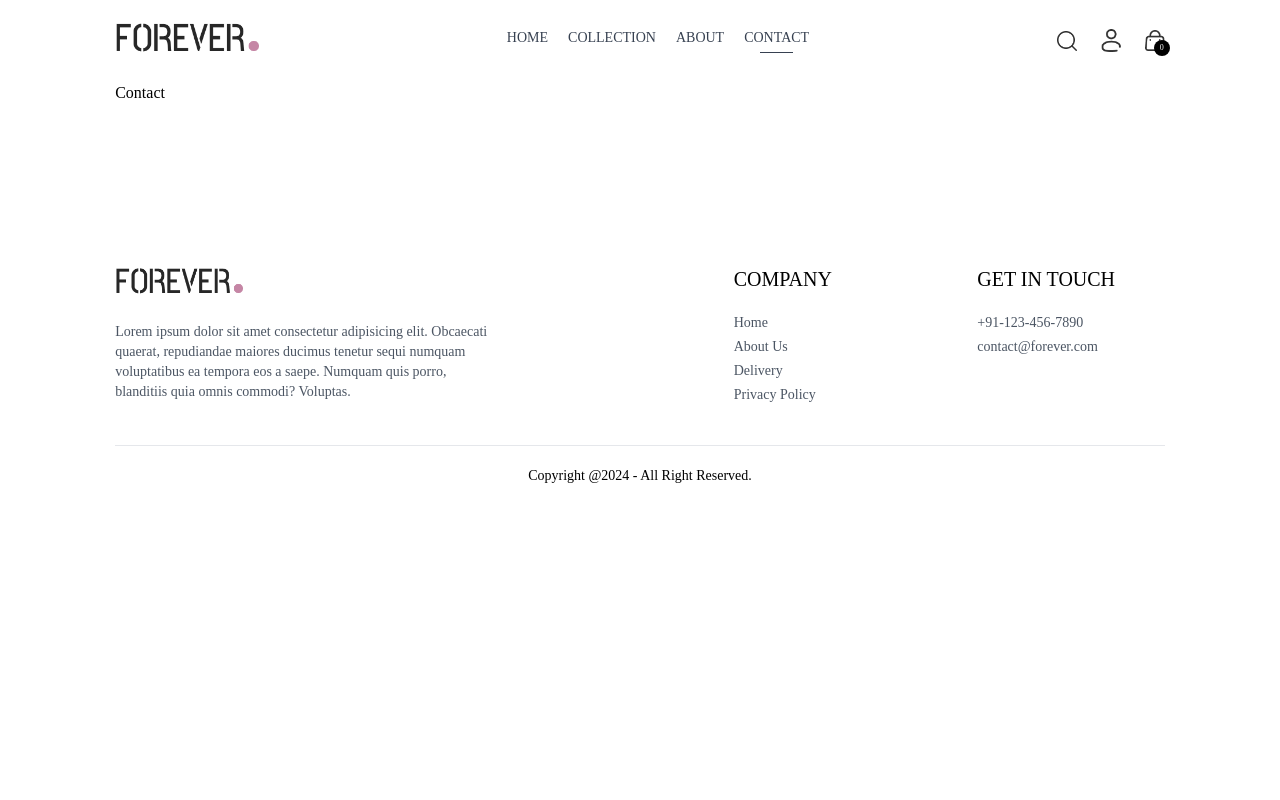
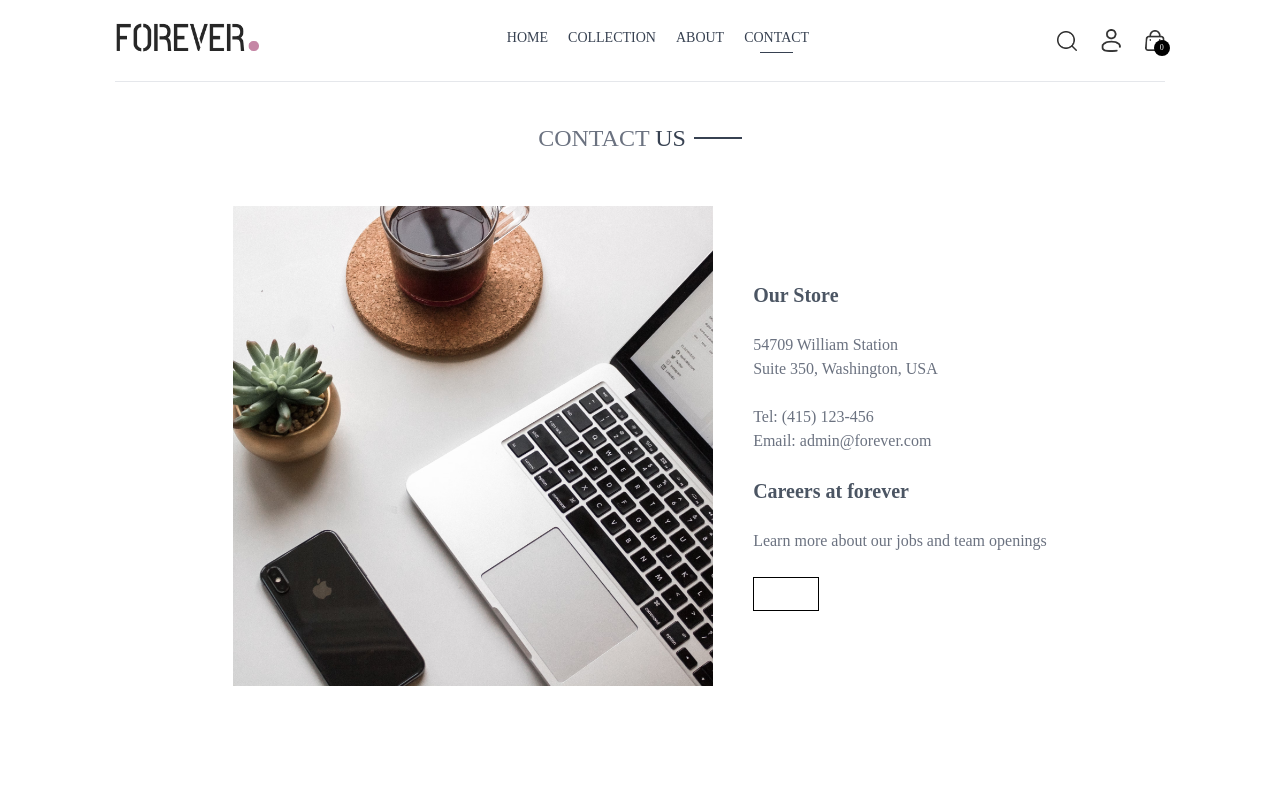
Before and after one commit to AkramExp/forever-ecommerce, a React (Vite) app in the folder frontend/: page /contact in a window 1280 px wide. Shown: the top 800 px of the page. Built offline with nearby package versions, Linux system fonts and the light colour scheme.

Commit message:
completed contact us page

```diff
--- a/frontend/src/pages/Contact.jsx
+++ b/frontend/src/pages/Contact.jsx
@@ -1,7 +1,42 @@
 import React from "react";
+import Title from "../components/Title";
+import { assets } from "../assets/assets";
+import NewsletterBox from "../components/NewsletterBox";
 
 const Contact = () => {
-  return <div>Contact</div>;
+  return (
+    <div>
+      <div className="text-center text-2xl pt-10 border-t">
+        <Title text1={"CONTACT"} text2={"US"} />
+      </div>
+
+      <div className="flex flex-col md:flex-row justify-center gap-10 my-10 mb-28">
+        <img
+          src={assets.contact_img}
+          alt="contact"
+          className="w-full md:max-w-[480px]"
+        />
+        <div className="flex flex-col justify-center items-start gap-6">
+          <p className="font-semibold text-xl text-gray-600">Our Store</p>
+          <p className="text-gray-500">
+            54709 William Station <br /> Suite 350, Washington, USA
+          </p>
+          <p className="text-gray-500">
+            Tel: (415) 123-456 <br /> Email: admin@forever.com
+          </p>
+          <p className="font-semibold text-xl text-gray-600">
+            Careers at forever
+          </p>
+          <p className="text-gray-500">
+            Learn more about our jobs and team openings
+          </p>
+          <button className="border border-black px-8 py-4 text-sm hover:bg-black hover:text-white transition-all duration-500"></button>
+        </div>
+      </div>
+
+      <NewsletterBox />
+    </div>
+  );
 };
 
 export default Contact;
```
